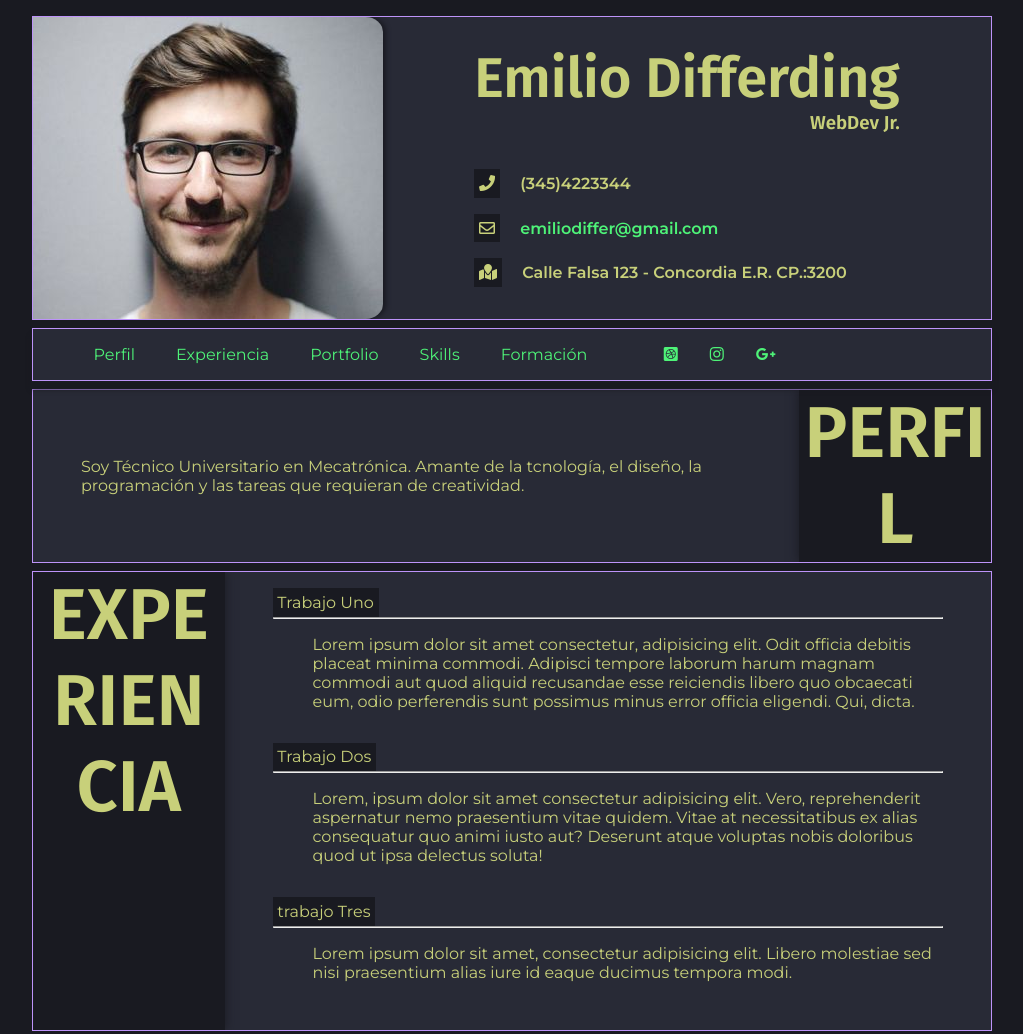
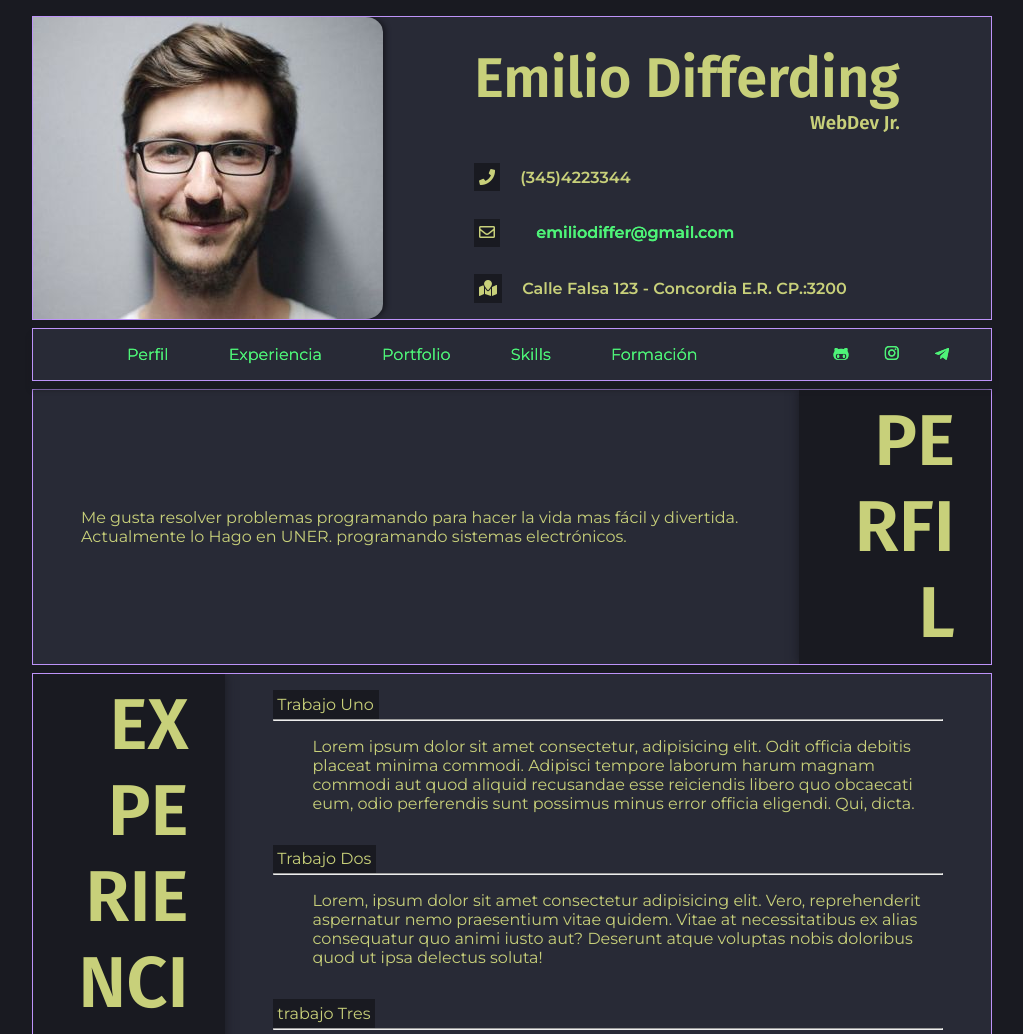
Before and after one commit to EmilioDifferding/cv, a plain HTML site: page index.html in a window 1280 px wide. Shown: the top 1034 px of the page, without its empty margins (128-1151 px from the left). Drawn offline with Linux system fonts and the light colour scheme.

Commit message:
agrego links a redes transiciones de hove y correccion de margenes

```diff
--- a/css/styles.css
+++ b/css/styles.css
@@ -50,7 +50,6 @@ h1,h2,h3,h4,h5,h6{
 }
 
 .info{
-    margin-bottom: 1rem;
     font-weight: 600;
 }
 .info span{
@@ -64,26 +63,37 @@ h1,h2,h3,h4,h5,h6{
     position: sticky;
     top:1px;
     display: flex;
+    justify-content: space-around;
     box-shadow:0px 8px 5px #191A21;
+}
+.sections{
+    width: 70%;
 }
 .menu{
     display:flex;
-    justify-content: space-around;
     list-style-type: none;
     justify-content: space-around;
+    margin: 0;
 }
-.menu-item{
-    margin: 0 1em;
-}
+
 .menu-link{
     text-decoration: none;
+    display:inline-table;
+    padding: 1em;
+    text-shadow: 0px 0px 0px;
     color: #4EF378;
+    transition: color 2.5s ;
+    transition: text-shadow 0.5s;
+}
+.menu-link:hover{
+    color:#C8D07A;
+    text-shadow: 0px 0px 19px #42422260;
+}
+.socials{
+    width: 20%;
 }
 .socials .menu{
-    justify-content: flex-end;
-}
-.sections{
-    width: 60%;
+    justify-content: space-around;
 }
 .section{
     display:flex;
@@ -98,9 +108,10 @@ h1,h2,h3,h4,h5,h6{
     box-shadow: 0px 0px 10px #191A21;
 }
 .section__title{
-    /* padding: 0em 0.5em; */
+    padding: 0.5rem 0.5em;
     margin: 0;
-    text-align: center;
+    text-align: right;
+    /* text-shadow: 3px 3px 0px hsl(233, 14%, 1%); */
 }
 .section:nth-child(odd){
     flex-direction: row-reverse;
--- a/index.html
+++ b/index.html
@@ -10,7 +10,7 @@
     <title>CV - Emilio</title>
 </head>
 <body>
-   <header class="header main-container">
+   <header class="header main-container"id="perfil">
        <div class="header-img-container"><img src="imgs/cv-profile-ph2.jpg" alt="Imagen de perfil">
        </div>
        <div class="header-text-container">
@@ -42,19 +42,21 @@
         </nav>
         <nav class="socials">
             <ul class="menu">
-                <li class="menu-item"><a class="menu-link fab fa-dribbble-square" href="#"></a></li>
-                <li class="menu-item"><a class="menu-link fab fa-instagram" href="#"></a></li>
-                <li class="menu-item"><a class="menu-link fab fa-google-plus-g" href="#"></a></li>
+                <li class="menu-item"><a class="menu-link" href="https://www.github.com/EmilioDifferding"><i class="fab fa-github-alt"></i></a></li>
+                <li class="menu-item"><a class="menu-link fab fa-instagram" href="https://www.instagram.com/fakeprofile/"></a></li>
+                <li class="menu-item"><a class="menu-link"href="https://t.me/ediffer"><i class="fab fa-telegram-plane"></i></a></li>
             </ul>
         </nav>
     </div> <!--Fin de NAV Barra flotante-->
 
-        <section class="section main-container" id="perfil">
+        <section class="section main-container" >
             <header class="section__header">
                 <h2 class="section__title">Perfil</h2>
 
             </header>
-            <p class="section__paragraph">Soy Técnico Universitario en Mecatrónica. Amante de la tcnología, el diseño, la programación y las tareas que requieran de creatividad. </p>
+            <p class="section__paragraph">
+                Me gusta resolver problemas programando para hacer la vida mas fácil y divertida. Actualmente lo Hago en UNER. programando sistemas electrónicos.
+            </p>
         </section>
 
         <section class="section main-container" id="experiencia">
@@ -209,13 +211,13 @@
                 <h2 class="section__title">Formación</h2>
             </header>
             <dl class="section__paragraph">
-                <dt class="dt">Téc. Universitario en Mecatrónica - UNER</dt> <hr class="hr">
+                <dt class="dt">2017 - Estudios 1</dt> <hr class="hr">
                 <dd>Lorem ipsum dolor sit amet consectetur, adipisicing elit. Odit officia debitis placeat minima commodi. Adipisci tempore laborum harum magnam commodi aut quod aliquid recusandae esse reiciendis libero quo obcaecati eum, odio perferendis sunt possimus minus error officia eligendi. Qui, dicta.</dd>
 
-                <dt class="dt">Diseñador Gráfico - IAC</dt><hr class="hr">
+                <dt class="dt">2015 - Estudios 2</dt><hr class="hr">
                 <dd>Lorem, ipsum dolor sit amet consectetur adipisicing elit. Vero, reprehenderit aspernatur nemo praesentium vitae quidem. Vitae at necessitatibus ex alias consequatur quo animi iusto aut? Deserunt atque voluptas nobis doloribus quod ut ipsa delectus soluta!</dd>
 
-                <dt class="dt">trabajo Tres</dt><hr class="hr">
+                <dt class="dt">2008 - Estudios 3</dt><hr class="hr">
                 <dd>Lorem ipsum dolor sit amet, consectetur adipisicing elit. Libero molestiae sed nisi praesentium alias iure id eaque ducimus tempora modi.</dd>
             </dl>
         </section>
```
